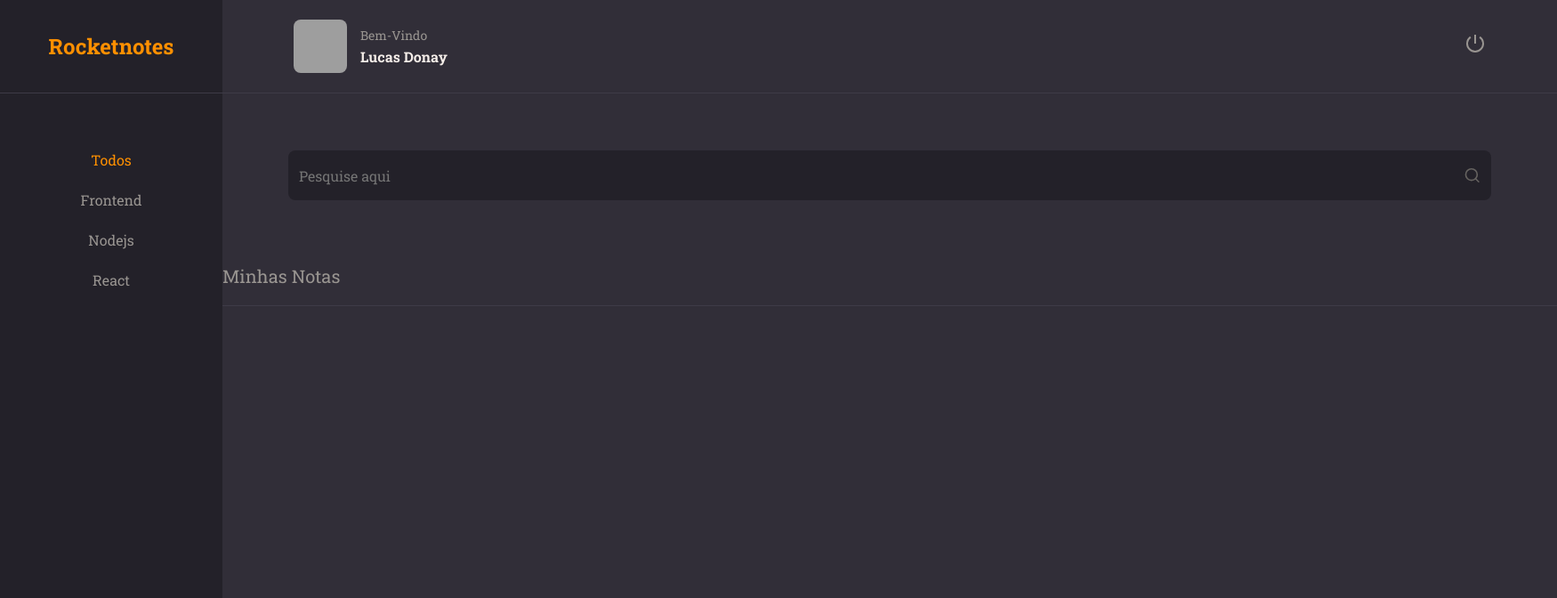
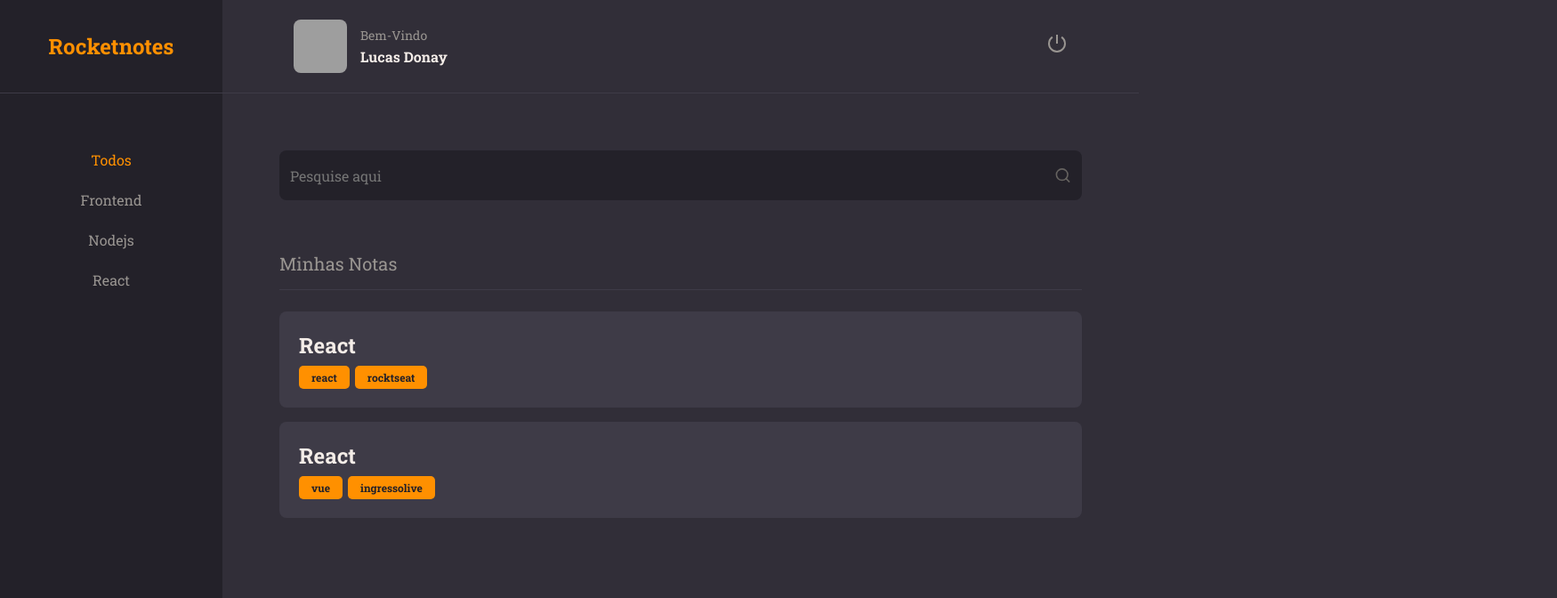
Before and after one commit to lucasdonay/explorer-rocketseat, a React (Vite) app in the folder stage-08-react/rocketnotes/: page / in a window 1280 px wide. Shown: the top 672 px of the page at 89% size, 1750 px wide, since content can reach past the window. Built offline with nearby package versions, Linux system fonts and the light colour scheme; grey boxes are pictures that could not be loaded.

Commit message:
continuing studies

```diff
--- /dev/null
+++ b/stage-08-react/rocketnotes/src/components/Notes/index.jsx
@@ -0,0 +1,20 @@
+import { Container } from "./styles";
+import { Tag } from '../Tags'
+
+export function Notes({data, ...rest}) {
+  return (
+    <Container {...rest}>
+        <h1>{data.title}
+        {
+          data.tags &&
+
+          <footer>
+            {
+             data.tags.map( tag => <Tag key={tag.id} title={tag.name} /> )
+            }
+          </footer>
+        }
+        </h1>
+    </Container>
+  )
+}
--- /dev/null
+++ b/stage-08-react/rocketnotes/src/components/Notes/styles.js
@@ -0,0 +1,23 @@
+import styled from "styled-components";
+
+export const Container = styled.button`
+  width: 100%;
+  background-color: ${({ theme }) => theme.COLORS.BACKGROUND_700};
+  border: none;
+  border-radius: 8px;
+  padding: 22px;
+  margin-bottom: 16px;
+
+  > h1 {
+    flex: 1;
+    text-align: left;
+    font-weight: 700;
+    font-size: 24px;
+    color: ${({ theme }) => theme.COLORS.WHITE};
+  }
+
+  > footer {
+    width: 100%;
+    display: flex;
+  }
+`
--- a/stage-08-react/rocketnotes/src/components/Tags/index.jsx
+++ b/stage-08-react/rocketnotes/src/components/Tags/index.jsx
@@ -1,8 +1,8 @@
 import { Container } from "./styles";
 
-export function Tags({title}) {
+export function Tag({title, ...rest}) {
   return(
-    <Container>
+    <Container {...rest}>
       {title}
     </Container>
   )
--- a/stage-08-react/rocketnotes/src/pages/Home/index.jsx
+++ b/stage-08-react/rocketnotes/src/pages/Home/index.jsx
@@ -5,6 +5,9 @@
 
 import { Header } from '../../components/Header'
 import { ButtonText } from '../../components/ButtonText'
+
+import { Section } from '../../components/Section'
+import { Notes } from '../../components/Notes'
 
 export function Home() {
   return(
@@ -25,7 +28,24 @@
           </Search>
 
             <Content>
-              <h1>Minhas Notas</h1>
+              <Section title="Minhas Notas">
+
+                  <Notes data={{
+                    title: 'React',
+                    tags: [
+                      {id: '1', name: 'react'},
+                      {id: '2', name: 'rocktseat'}
+                    ]
+                  }}/>
+                   <Notes data={{
+                    title: 'React',
+                    tags: [
+                      {id: '1', name: 'vue'},
+                      {id: '2', name: 'ingressolive'}
+                    ]
+                  }}/>
+
+              </Section>
             </Content>
 
               <NewNote>
--- a/stage-08-react/rocketnotes/src/pages/Home/styles.js
+++ b/stage-08-react/rocketnotes/src/pages/Home/styles.js
@@ -53,15 +53,19 @@
 
 export const Search = styled.div`
 grid-area: search;
-padding: 64px 74px 0;
+padding: 64px 64px 0;
 
 `
 
 export const Content = styled.div`
 grid-area: content;
 background:  ${({ theme }) => theme.COLORS.BACKGROUND_800};
-margin: 0 auto;
-width: 1500px;
+padding: 0 64px;
+overflow-y: scroll;
+margin-top: 22px;
+::-webkit-scrollbar {
+    display: none;
+}
 
 > h1 {
   color: ${({ theme }) => theme.COLORS.GRAY_100};
```
